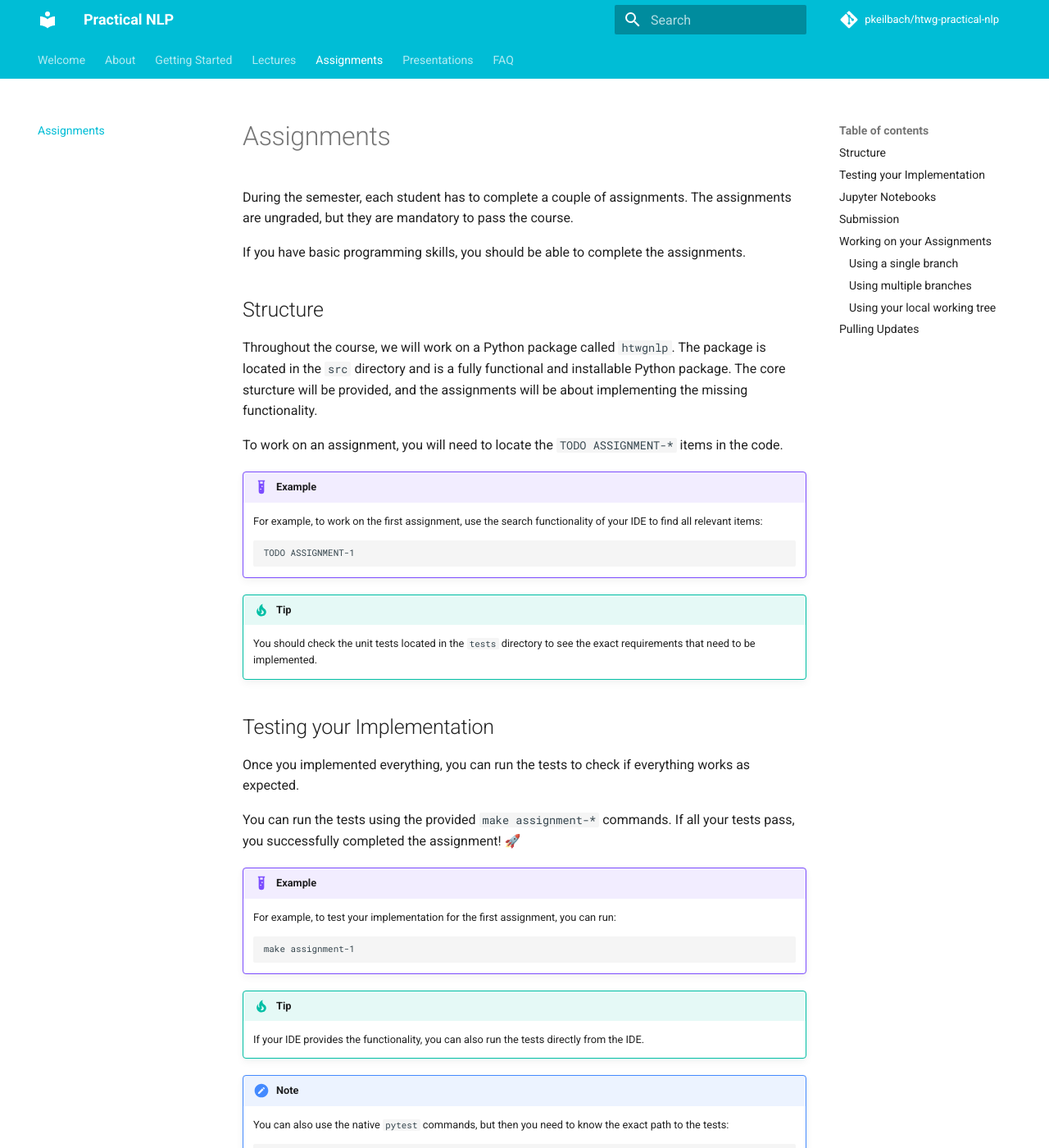
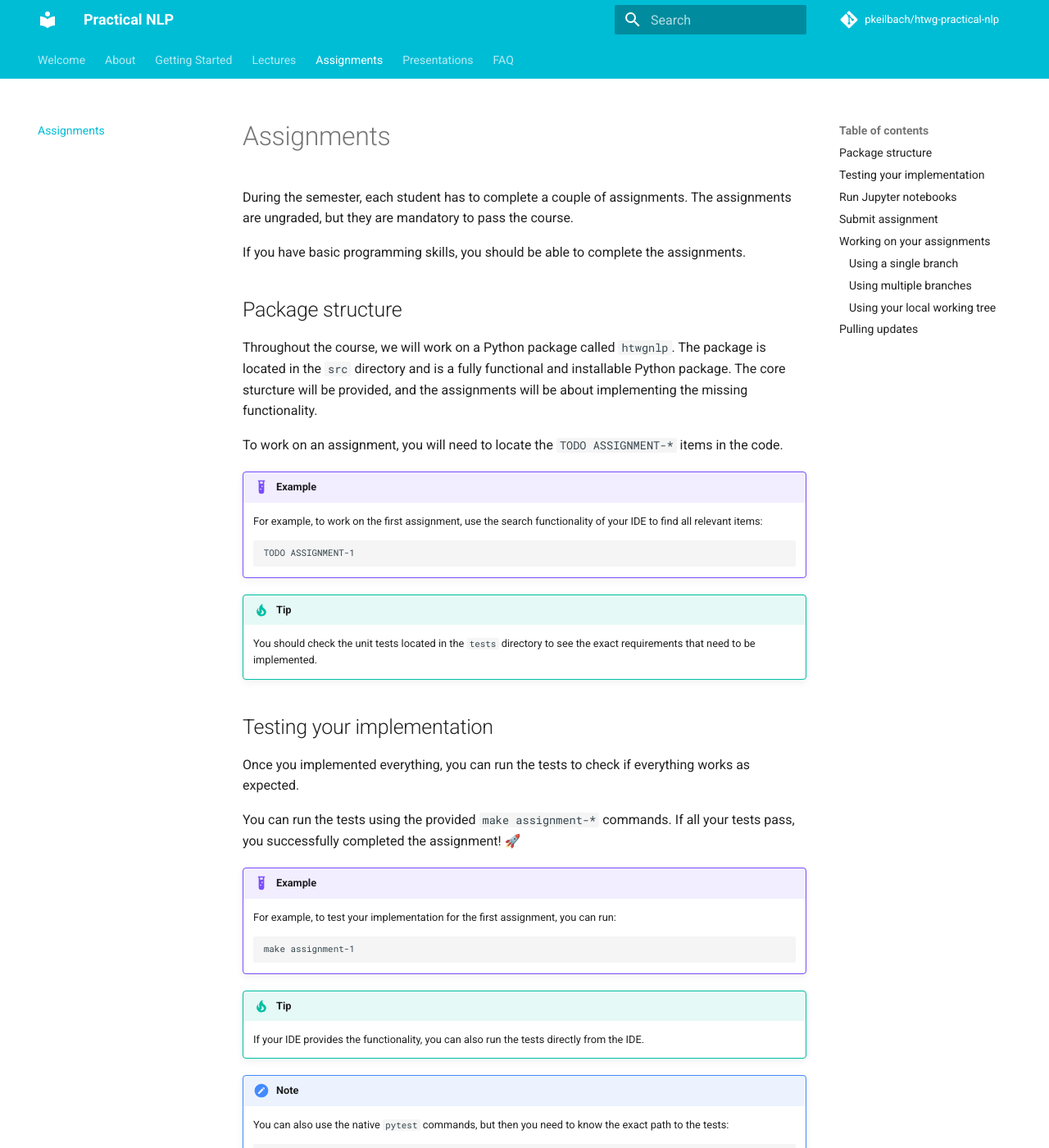
Before and after one commit to pkeilbach/htwg-practical-nlp, an MkDocs documentation site: the page built from docs/assignments.md, in a window 1280 px wide and 1400 px high. Shown: the whole window at 82% size. Built offline with MkDocs 1.6.1 and Material for MkDocs 9.7.7, drawn with Linux system fonts in a browser that asks for light colours; comment, search, counter and statistics services are not loaded; some of the changed text lies outside the part shown.

Commit message:
Update assignments.md
changed titles to sentence case and made simplified/ambiguous titles slightly more descriptive for clarification, e.g Structure to Package strucutre as this title refers to the package structure not the course structure.

```diff
--- a/docs/assignments.md
+++ b/docs/assignments.md
@@ -5,7 +5,7 @@ The assignments are ungraded, but they are mandatory to pass the course.
 
 If you have basic programming skills, you should be able to complete the assignments.
 
-## Structure
+## Package structure
 
 Throughout the course, we will work on a Python package called `htwgnlp`.
 The package is located in the `src` directory and is a fully functional and installable Python package.
@@ -25,7 +25,7 @@ To work on an assignment, you will need to locate the `TODO ASSIGNMENT-*` items
 
     You should check the unit tests located in the `tests` directory to see the exact requirements that need to be implemented.
 
-## Testing your Implementation
+## Testing your implementation
 
 Once you implemented everything, you can run the tests to check if everything works as expected.
 
@@ -56,7 +56,7 @@ If all your tests pass, you successfully completed the assignment! 🚀
     Pytest is a very powerful testing framework and the de-facto standard for testing in Python.
     You will not need to know all the details, but if you want to learn more, check out the [official Pytest documentation](https://docs.pytest.org/en/latest/contents.html).
 
-## Jupyter Notebooks
+## Run Jupyter notebooks
 
 Some of the assignments are accompanied by Jupyter notebooks.
 
@@ -64,7 +64,7 @@ If you successfully complete an assignment, you can run the accompanying noteboo
 
 See the [Getting Started](./getting_started.md) guide for instructions on how to start the Jupyter server.
 
-## Submission
+## Submit assignment
 
 To submit an assignment, you will need to provide screenshots of a successful test run.
 
@@ -76,7 +76,7 @@ You can submit the screenshots via GitHub issue using the issue template for [As
 
     Submission via GitHub issue is preferred, but it is also accpeted if submit the screenshots via [email](mailto:pascal.keilbach@htwg-konstanz.de).
 
-## Working on your Assignments
+## Working on your assignments
 
 How you work on your assignments on your local machine is completely up to you.
 But following a consistent branching strategy will probably make you life easier.
@@ -134,7 +134,7 @@ If you don't want to deal with git, you could also work purely locally without c
     When pulling updates, you probably need to [stash](https://git-scm.com/docs/git-stash) your changes.
     But be careful: if not done properly, you may lose your progress! 😱
 
-## Pulling Updates
+## Pulling updates
 
 As described in the getting started guide, there will be [updates](getting_started.md#pulling-updates) from time to time.
 It can happen that these updates affect the assignments (just in case you are wondering why your tests suddenly fail 😅).
```
